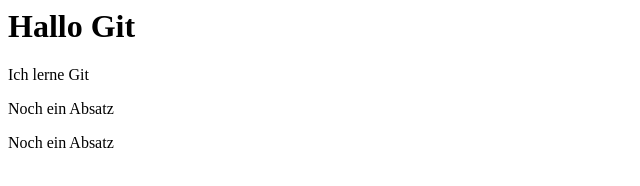
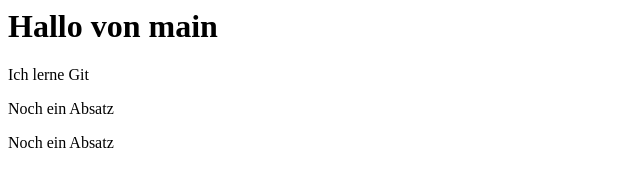
Before and after one commit to minhphuongpham615-sketch/git-uebung-tag7, a plain HTML site: page index.html in a window 1280 px wide. Shown: the whole page, without its empty margins (0-640 px from the left). Drawn offline with Linux system fonts and the light colour scheme.

Commit message:
change title in main

```diff
--- a/index.html
+++ b/index.html
@@ -1,4 +1,4 @@
-<h1>Hallo Git</h1
+<h1>Hallo von main</h1
 <p>Ich lerne Git</p>
 <p>Noch ein Absatz</p>
 <p>Noch ein Absatz<p/>
```
